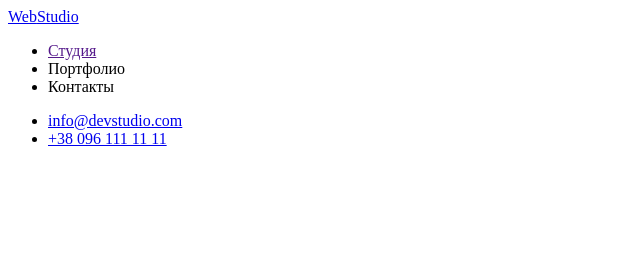
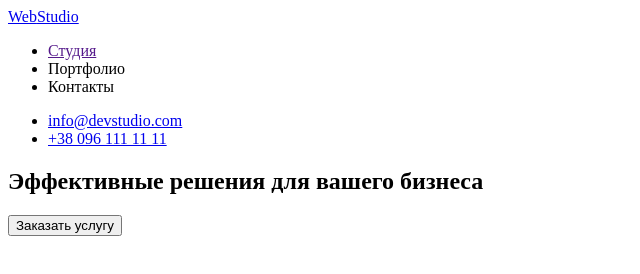
Before and after one commit to DolphiN1000/goit-markup-hw-01, a plain HTML site: page index.html in a window 1280 px wide. Shown: the whole page, without its empty margins (0-640 px from the left). Drawn offline with Linux system fonts and the light colour scheme.

Commit message:
створення section

```diff
--- a/index.html
+++ b/index.html
@@ -23,7 +23,13 @@
                 <a href="tel:+380961111111">+38 096 111 11 11</a></li>
         </ul>
     </header>
+    <main>
+        <section>
+            <h1>Эффективные решения для вашего бизнеса</h1>
+            <button>Заказать услугу</button>
+        </section>
 
+    </main>
 
 </body>
 </html>
```
